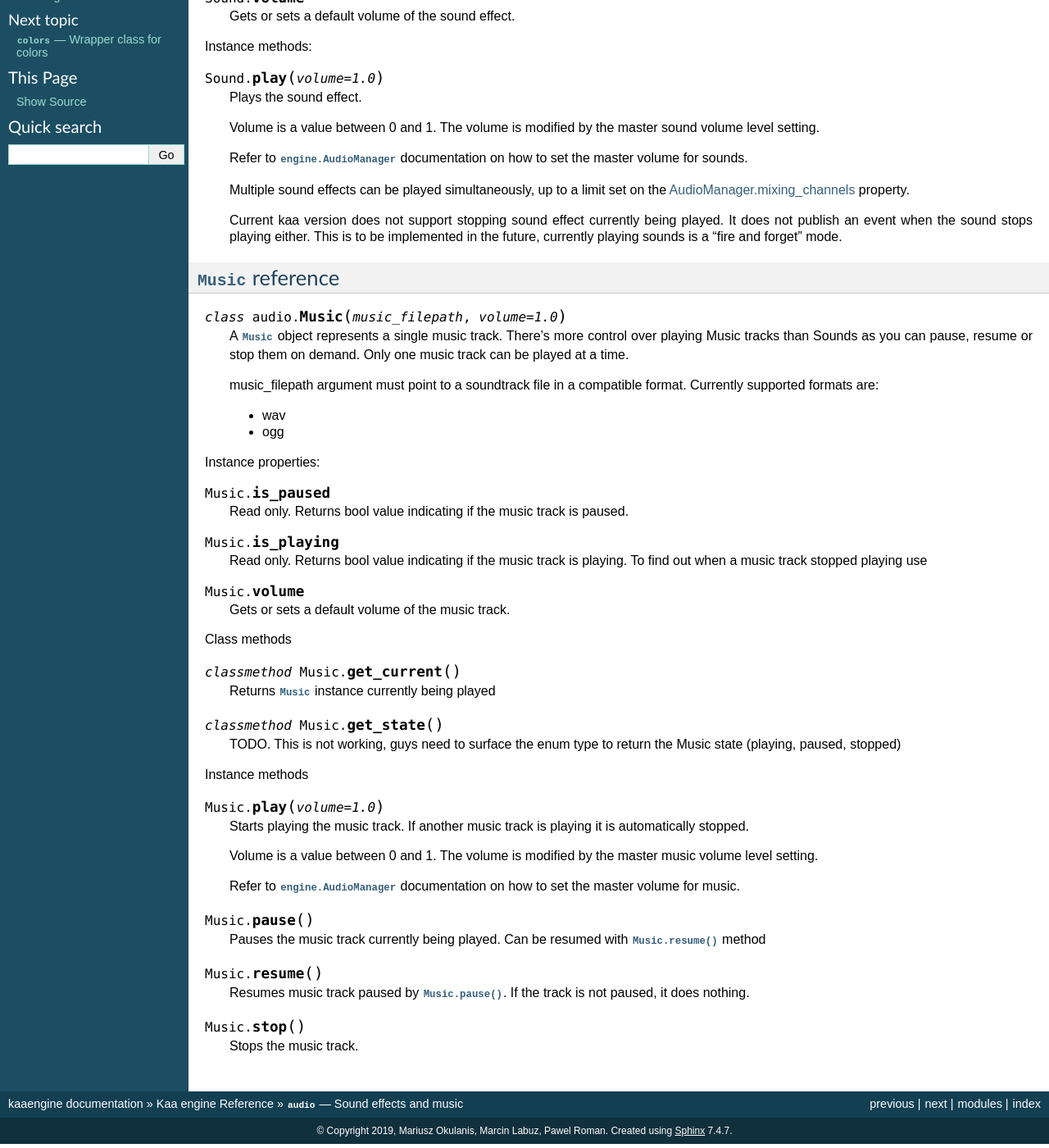
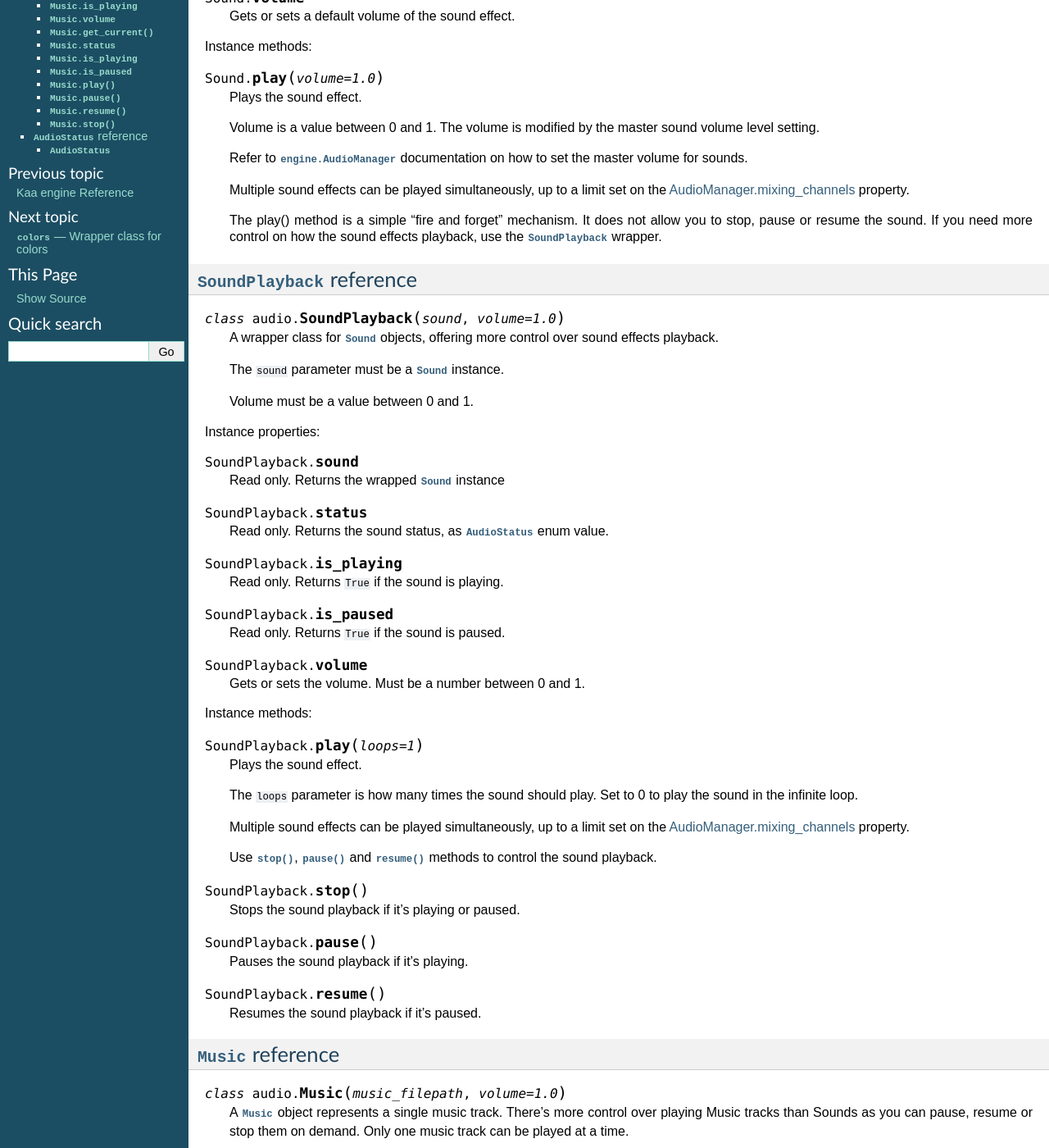
Before and after one commit to kaaengine/kaa, a Sphinx documentation site: the page built from docs/reference/audio.rst, in a window 1280 px wide and 1400 px high, scrolled down 398 px. Shown: the whole window at 82% size. Built offline with Sphinx 7.4.7, drawn with Linux system fonts in a browser that asks for light colours; some of the changed text lies outside the part shown.

Commit message:
added SoundPlayback to the documentation

```diff
--- a/docs/reference/audio.rst
+++ b/docs/reference/audio.rst
@@ -36,9 +36,68 @@
     Multiple sound effects can be played simultaneously, up to a limit set on the
     :ref:`AudioManager.mixing_channels <AudioManager.mixing_channels>` property.
 
-    Current kaa version does not support stopping sound effect currently being played. It does not publish an event
-    when the sound stops playing either. This is to be implemented in the future, currently playing sounds is a
-    "fire and forget" mode.
+    The play() method is a simple "fire and forget" mechanism. It does not allow you to stop, pause or resume the
+    sound. If you need more control on how the sound effects playback, use the :class:`SoundPlayback` wrapper.
+
+
+:class:`SoundPlayback` reference
+--------------------------------
+
+.. class:: SoundPlayback(sound, volume=1.0)
+
+    A wrapper class for :class:`Sound` objects, offering more control over sound effects playback.
+
+    The :code:`sound` parameter must be a :class:`Sound` instance.
+
+    Volume must be a value between 0 and 1.
+
+Instance properties:
+
+.. attribute:: SoundPlayback.sound
+
+    Read only. Returns the wrapped :class:`Sound` instance
+
+.. attribute:: SoundPlayback.status
+
+    Read only. Returns the sound status, as :class:`AudioStatus` enum value.
+
+.. attribute:: SoundPlayback.is_playing
+
+    Read only. Returns :code:`True` if the sound is playing.
+
+.. attribute:: SoundPlayback.is_paused
+
+    Read only. Returns :code:`True` if the sound is paused.
+
+.. attribute:: SoundPlayback.volume
+
+    Gets or sets the volume. Must be a number between 0 and 1.
+
+Instance methods:
+
+.. method:: SoundPlayback.play(loops=1)
+
+    Plays the sound effect.
+
+    The :code:`loops` parameter is how many times the sound should play. Set to 0 to play the sound in the infinite
+    loop.
+
+    Multiple sound effects can be played simultaneously, up to a limit set on the
+    :ref:`AudioManager.mixing_channels <AudioManager.mixing_channels>` property.
+
+    Use :meth:`stop()`, :meth:`pause()` and :meth:`resume()` methods to control the sound playback.
+
+.. method:: SoundPlayback.stop()
+
+    Stops the sound playback if it's playing or paused.
+
+.. method:: SoundPlayback.pause()
+
+    Pauses the sound playback if it's playing.
+
+.. method:: SoundPlayback.resume()
+
+    Resumes the sound playback if it's paused.
 
 
 :class:`Music` reference
@@ -75,9 +134,19 @@
 
     Returns :class:`Music` instance currently being played
 
-.. classmethod:: Music.get_state()
+Instance properties
 
-    TODO. This is not working, guys need to surface the enum type to return the Music state (playing, paused, stopped)
+.. attribute:: Music.status
+
+    Read only. Returns the status of the Music track, as :class:`AudioStatus` enum value.
+
+.. attribute:: Music.is_playing
+
+    Read only. Returns :code:`True` if the music is playing.
+
+.. attribute:: Music.is_paused
+
+    Read only. Returns :code:`True` if the music is paused.
 
 Instance methods
 
@@ -91,12 +160,25 @@
 
 .. method:: Music.pause()
 
-    Pauses the music track currently being played. Can be resumed with :meth:`Music.resume` method
+    Pauses the music track currently being played. Can be resumed with :meth:`Music.resume()` method
 
 .. method:: Music.resume()
 
-    Resumes music track paused by :meth:`Music.pause`. If the track is not paused, it does nothing.
+    Resumes music track paused by :meth:`Music.pause()`. If the track is not paused, it does nothing.
 
 .. method:: Music.stop()
 
     Stops the music track.
+
+
+:class:`AudioStatus` reference
+------------------------------
+
+.. class:: AudioStatus
+
+    Enum type used for referencing sound or music status when working with :class:`Music`, :class:`Sound` and
+    :class:`SoundPlayback` objects. It has the following values:
+
+    * :code:`AudioStatus.playing`
+    * :code:`AudioStatus.paused`
+    * :code:`AudioStatus.stopped`
--- a/docs/reference/index.rst
+++ b/docs/reference/index.rst
@@ -22,7 +22,7 @@
 
 .. code-block:: python
 
-    from kaa.audio import Sound, Music
+    from kaa.audio import Sound, SoundPlayback, Music, AudioStatus
 
     from kaa.colors import Color
 
```
